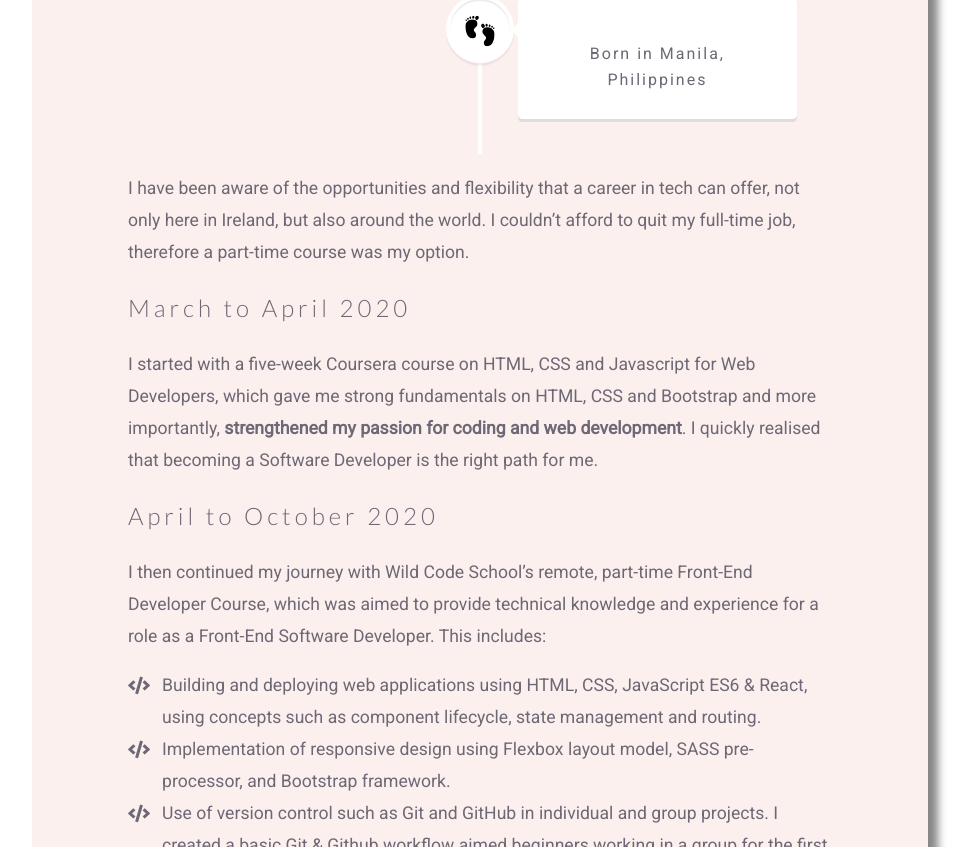
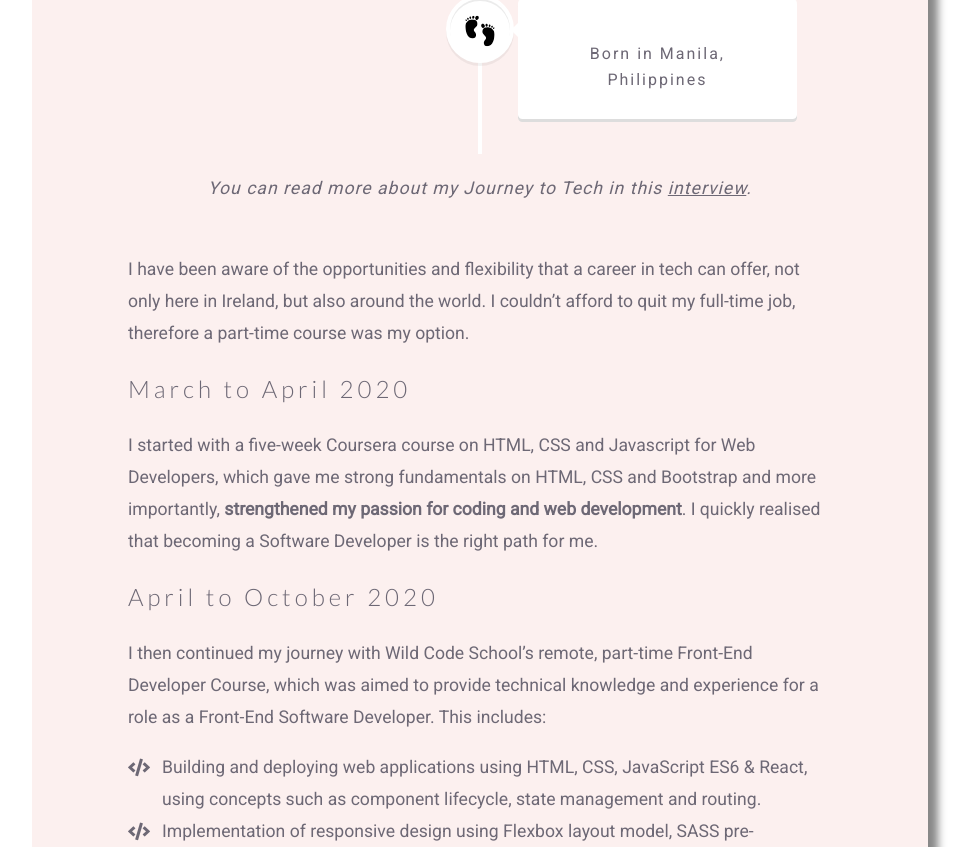
Before and after one commit to gladys-pascual/portfolio, a React (Create React App) app: page /about-me in a window 1280 px wide. Shown: the part 2933-3780 px from the top of the page, without its empty margins (160-1134 px from the left). Built offline with nearby package versions, Linux system fonts and the light colour scheme.

Commit message:
Add link of my journey to tech interview in about me section.

```diff
--- a/src/components/AboutMeContent/AboutMeContent.scss
+++ b/src/components/AboutMeContent/AboutMeContent.scss
@@ -38,6 +38,13 @@
         justify-content: center;
       }
     }
+  }
+
+  .italic {
+    font-style: italic;
+    text-align: center;
+    letter-spacing: 1px;
+    padding-bottom: 32px;
   }
 
   .journey-to-tech-wrapper {
--- a/src/components/AboutMeContent/JourneyToTech.js
+++ b/src/components/AboutMeContent/JourneyToTech.js
@@ -3,6 +3,18 @@ import React from "react";
 const JourneyToTech = () => {
   return (
     <div className="journey-to-tech-details">
+      <p className="italic">
+        You can read more about my Journey to Tech in this{" "}
+        <a
+          href="https://irishtechnews.ie/using-lockdown-to-career-change-into-tech/"
+          target="_blank"
+          rel="noopener noreferrer"
+          className="links"
+        >
+          interview
+        </a>
+        .
+      </p>
       <p>
         I have been aware of the opportunities and flexibility that a career in
         tech can offer, not only here in Ireland, but also around the world. I
@@ -126,6 +138,7 @@ const JourneyToTech = () => {
         </a>
         .
       </p>
+
       <h3>October 2020 to Present</h3>
       <p>
         I am keen to further develop my skills as a Software Developer,
--- a/src/pages/AboutMe/AboutMe.scss
+++ b/src/pages/AboutMe/AboutMe.scss
@@ -15,7 +15,11 @@
     }
   }
 }
+
 .links {
   text-decoration: underline;
-  font-weight: 600;
 }
+
+.links:hover {
+  color: grey;
+}
```
